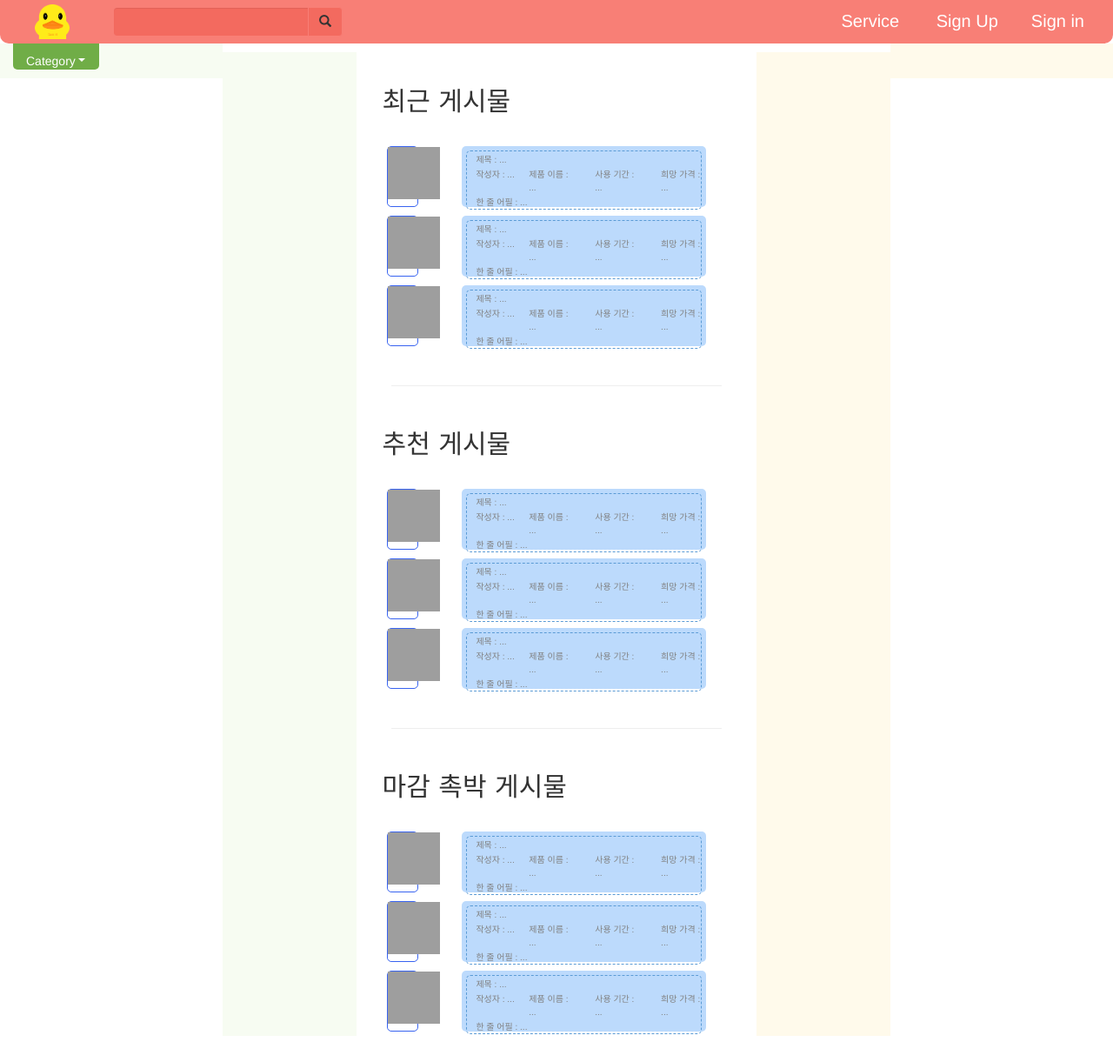
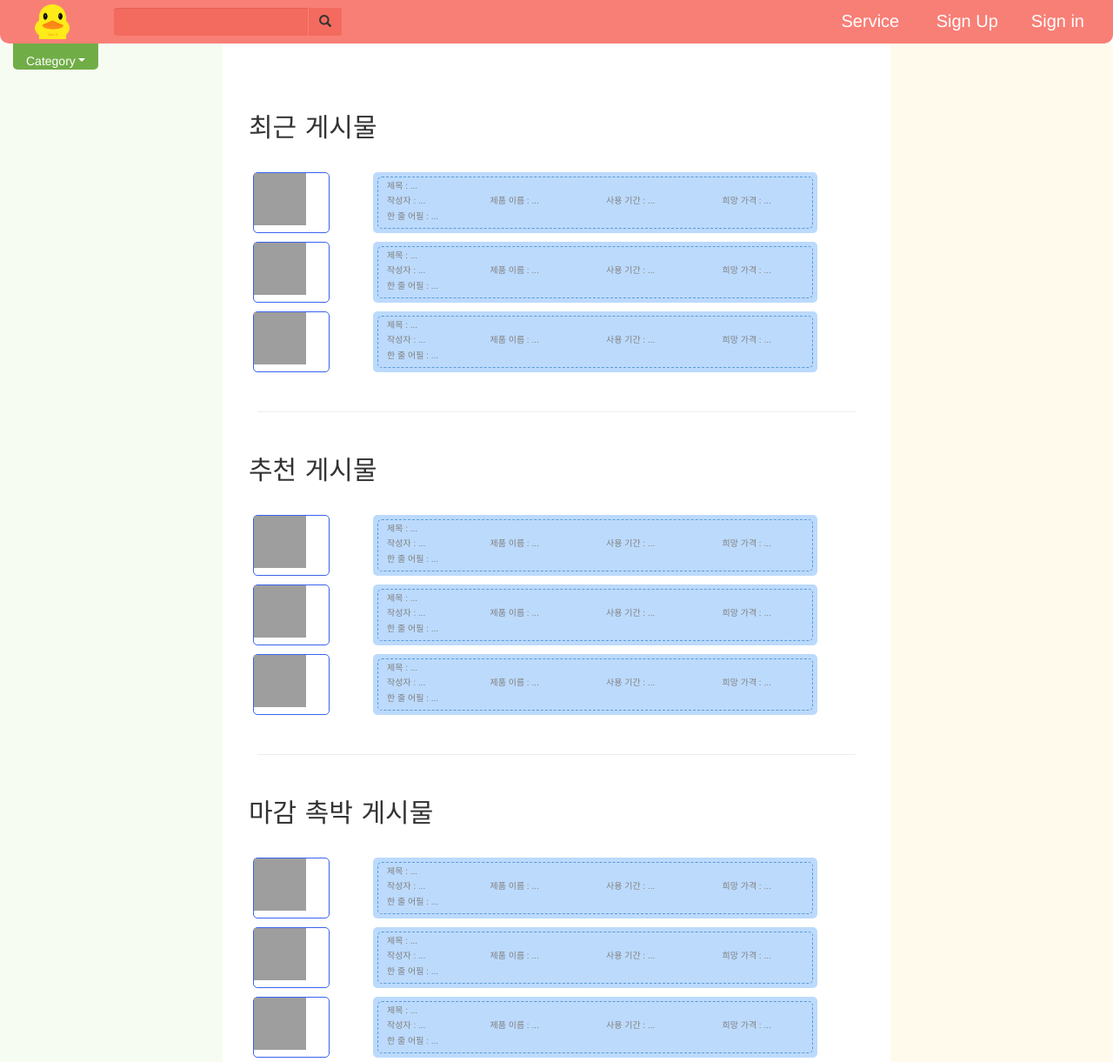
Before and after one commit to seung-gyu-kim/LikeLion_GASILI_Project, a Django app: page / in a window 1280 px wide. Shown: the whole page at 87% size. Before the commit the page ends 1191 px from the top, so only its background shows below. Run offline with Django 3.2, Linux system fonts and the light colour scheme; some libraries are stand-ins or nearby versions; some web fonts are replaced; grey boxes are pictures that could not be loaded.

Commit message:
base, index update

```diff
--- a/gasili/templates/base.html
+++ b/gasili/templates/base.html
@@ -52,7 +52,7 @@
   .categorystyle{
     position: relative;
     left:15px;
-    width:99px;
+    width:98px;
     height:30px;
     top:-10px;
     border-radius: 0 0 5px 5px;
@@ -79,6 +79,7 @@
         width:20%;
         float:left;
         background-color:rgb(247,252,242);
+
       }
       .containerbody{
         padding-top: 10px;
@@ -208,12 +209,38 @@
     </div>
 </div>
 
-<div class="containerbody">
-    {% block content %}
-    {% endblock %}
-</div>
+<div class="containerbody"></div>
 <div class="containerright" style="height:40px;"></div>
 
+<!--input content here!-->
+<div class="container-fluid row" style="margin:0; width:100%; padding:0;">
+
+<div class="containerleft"></div>
+<div class="containerbody">
+
+{% block content %}
+{% endblock %}
+
+</div>
+<div class="containerright">
+  {% if user.is_authenticated %}
+
+  <div class="idbox" style="background:url({% static 'illustration6.PNG' %});background-repeat: no-repeat; background-size:100%;" >
+      <div class="row" style="padding:10px 0 0 25px;"><img src="..." alt="..." style="height:45px; width:60px; background-color:gray;"></div>
+      <div class="row"><div class="col idfont">{{ user.nickname }}</div></div>
+      <div class="row" style="height:7px;"></div>
+      <div class="row idinsert">등급 : ...</div>
+      <div class="row idinsert">최근 글 : ...</div>
+      <div class="row idinsert">최근 댓글 : ...</div>
+      <div class="row idinsert">답장 : ...</div>
+      <div class="row" style="height:25px;"></div>
+      <div class="row" style="font-size:7px; padding:0 0 0 25px;"><a href="{% url 'update' %}" sytle="text-decoration:none;">마이페이지</a></div>
+  </div>
+
+{% else %}
+{% endif %}
+</div>
+</div>
 </body>
 
 </html>
--- a/home/templates/index.html
+++ b/home/templates/index.html
@@ -4,12 +4,6 @@
 
 {% load staticfiles %}
   <div class="container-fluid row" style="width:100%; margin:0; padding:0;">
-
-    <div class="containerleft">
-
-    </div>
-
-    <div class="containerbody">
       <div class="container" style="margin:0,25px,25px,25px; width:100%;">
           <section id="recently">
         <div class="row"><h2 class="topletter">최근 게시물<br></h2></div>
@@ -200,22 +194,6 @@
         </div>
     </div>
 
-    {% if user.is_authenticated %}
-    <div class="containerright">
-      <div class="idbox" style="background:url({% static 'illustration6.PNG' %});background-repeat: no-repeat; background-size:100%;" >
-          <div class="row" style="padding:10px 0 0 25px;"><img src="..." alt="..." style="height:45px; width:60px; background-color:gray;"></div>
-          <div class="row"><div class="col idfont">{{ user.nickname }}</div></div>
-          <div class="row" style="height:7px;"></div>
-          <div class="row idinsert">등급 : ...</div>
-          <div class="row idinsert">최근 글 : ...</div>
-          <div class="row idinsert">최근 댓글 : ...</div>
-          <div class="row idinsert">답장 : ...</div>
-          <div class="row" style="height:25px;"></div>
-          <div class="row" style="font-size:7px; padding:0 0 0 25px;"><a href="{% url 'update' %}" sytle="text-decoration:none;">마이페이지</a></div>
-      </div>
-    </div>
-    {% else %}
-    <div class="containerright"></div>
-    {% endif %}
-  </div>
+
+
   {% endblock %}
```
